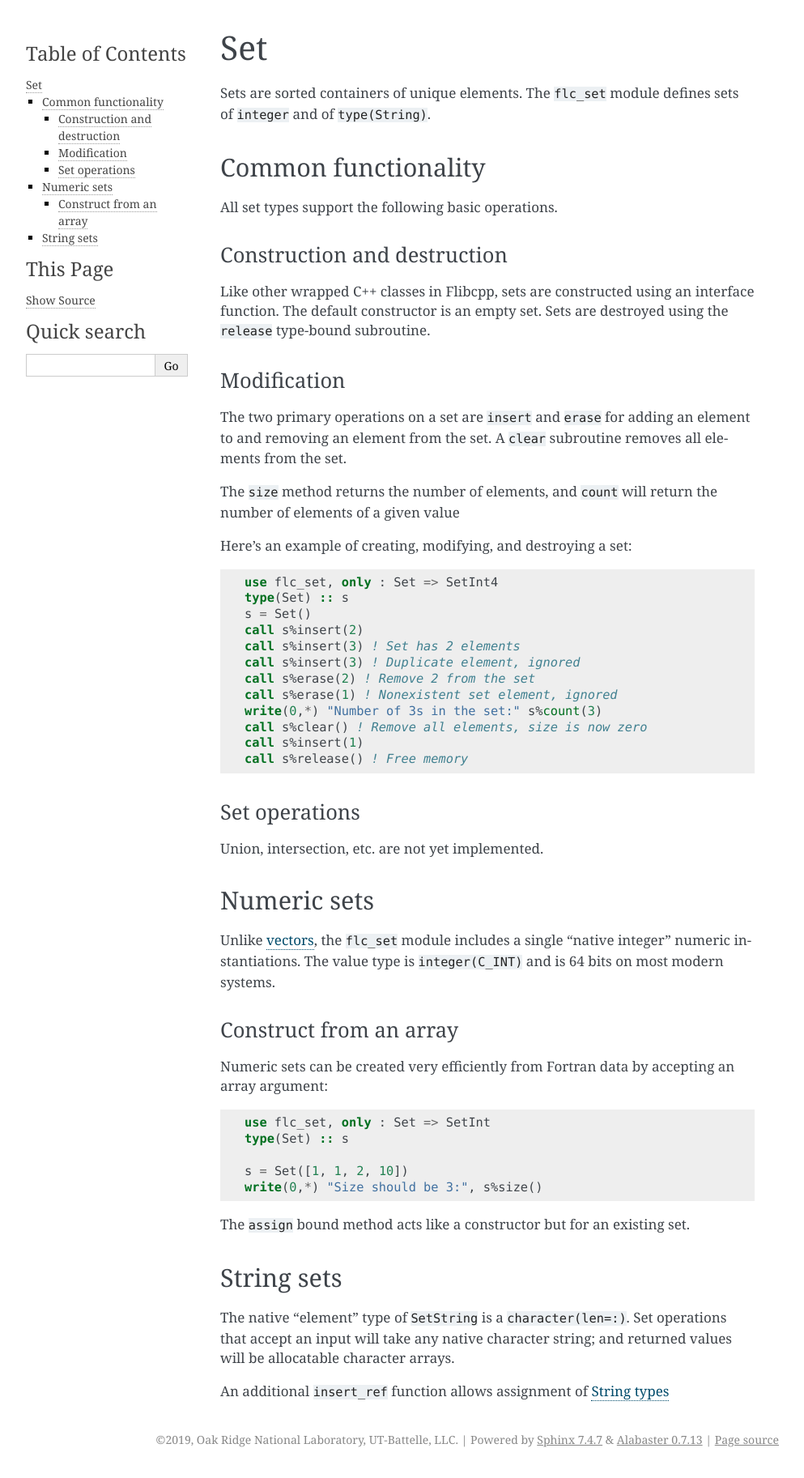
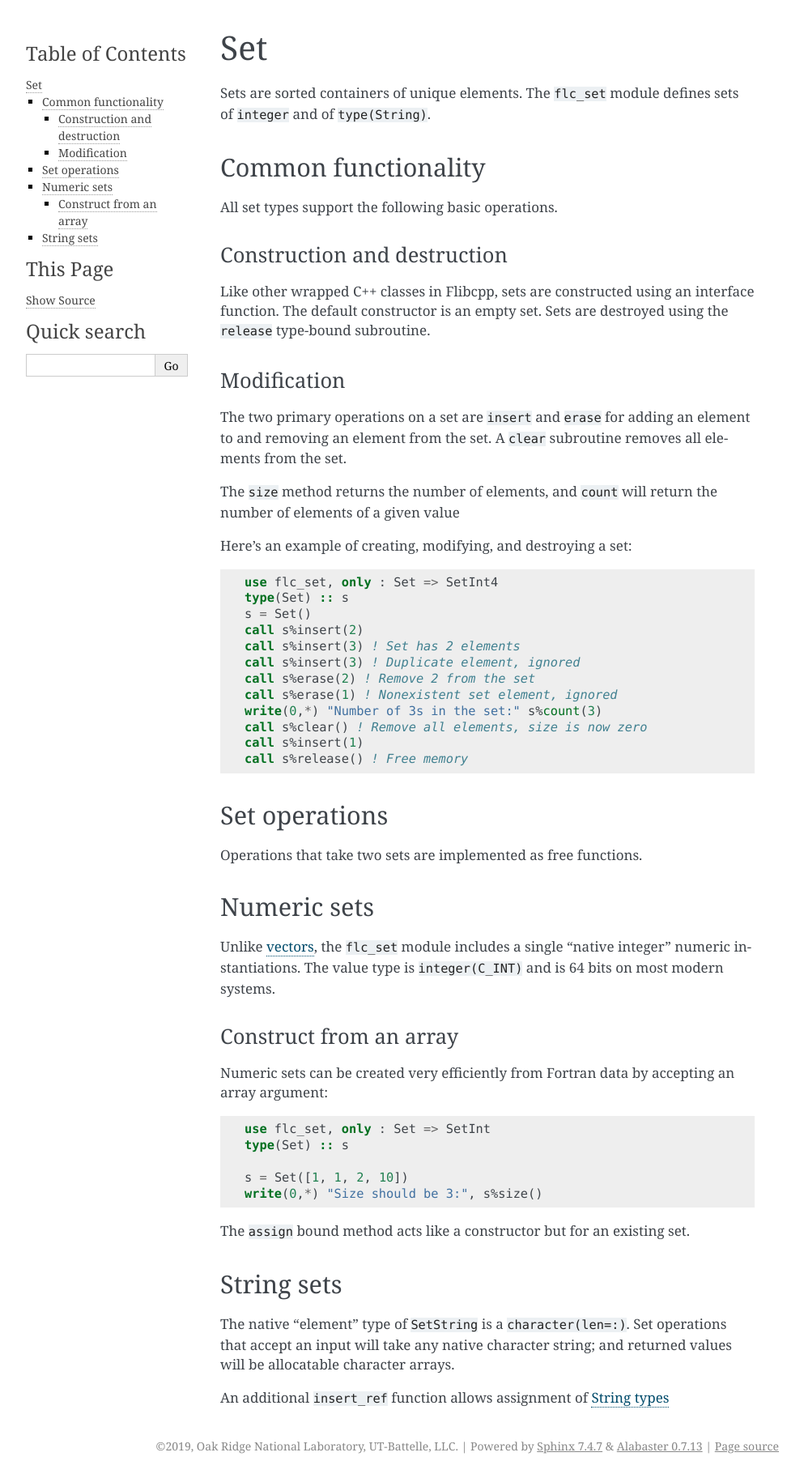
Before and after one commit to swig-fortran/flibcpp, a Sphinx documentation site: the page built from doc/modules/set.rst, in a window 1280 px wide. Shown: the whole page at 81% size, without its empty margins (148-1141 px from the left). Built offline with Sphinx 7.4.7, drawn with Linux system fonts in a browser that asks for light colours.

Commit message:
Add set algorithms as free functions

```diff
--- a/doc/modules/set.rst
+++ b/doc/modules/set.rst
@@ -12,7 +12,7 @@ Sets are sorted containers of unique elements. The ``flc_set`` module
 defines sets of ``integer`` and of ``type(String)``.
 
 Common functionality
-====================
+===================
 
 All set types support the following basic operations.
 
@@ -49,9 +49,10 @@ Here's an example of creating, modifying, and destroying a set::
    call s%release() ! Free memory
 
 Set operations
---------------
+==============
 
-Union, intersection, etc. are not yet implemented.
+Operations that take two sets are implemented as free functions.
+
 
 Numeric sets
 ===============
```
Also changed, not shown: 3 other files.
